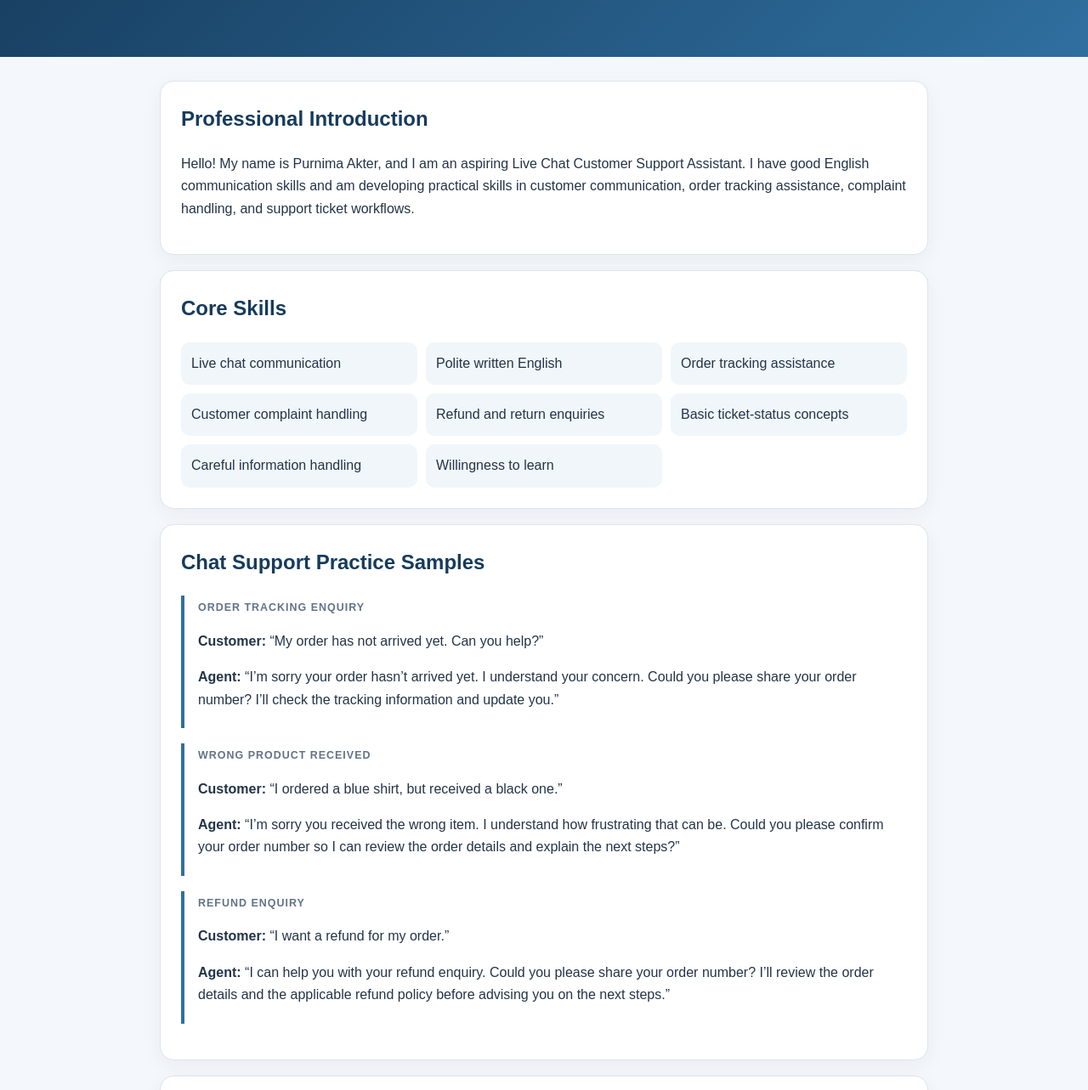
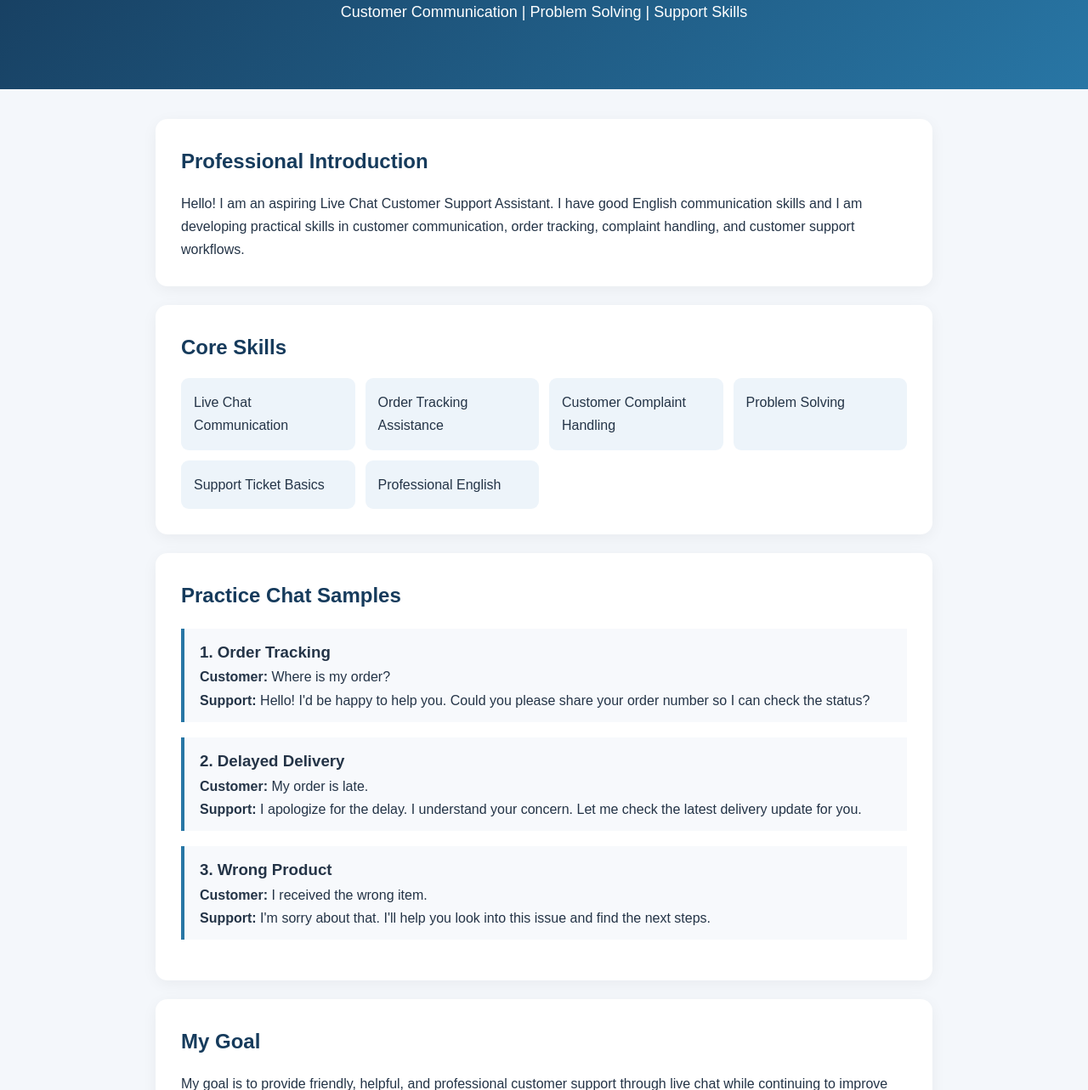
Before and after one commit to Purnimaakter1/live-chat-portfolio, a plain HTML site: page index.html in a window 1280 px wide. Shown: the part 157-1440 px from the top of the page at 85% size. Drawn offline with Linux system fonts and the light colour scheme.

Commit message:
Refactor index.html for better styling and content
Updated HTML structure and styles for improved layout and readability.

```diff
--- a/index.html
+++ b/index.html
@@ -1,48 +1,164 @@
-<!doctype html>
+<!DOCTYPE html>
 <html lang="en">
 <head>
-<meta charset="utf-8"><meta name="viewport" content="width=device-width, initial-scale=1">
+<meta charset="UTF-8">
+<meta name="viewport" content="width=device-width, initial-scale=1.0">
 <title>Live Chat Customer Support Portfolio</title>
+
 <style>
-:root{--navy:#163b5c;--blue:#2f6f9f;--ink:#243447;--muted:#627387;--bg:#f4f7fb;--line:#dce5ee}
-*{box-sizing:border-box}body{margin:0;font-family:Arial,Helvetica,sans-serif;background:var(--bg);color:var(--ink);line-height:1.65}
-header{background:linear-gradient(135deg,#163b5c,#2f6f9f);color:white;padding:64px 20px;text-align:center}
-header h1{font-size:clamp(2rem,5vw,3.3rem);line-height:1.1;margin:0 0 12px}header p{margin:0;color:#e5eef6}
-main{max-width:940px;margin:28px auto;padding:0 18px}.card{background:white;border:1px solid var(--line);border-radius:16px;padding:24px;margin:18px 0;box-shadow:0 6px 22px rgba(25,55,85,.05)}
-h2{color:var(--navy);margin-top:0}.skills{display:grid;grid-template-columns:repeat(auto-fit,minmax(210px,1fr));gap:10px}.skill{background:#f1f6fa;padding:12px;border-radius:10px}
-.sample{border-left:4px solid var(--blue);padding:4px 0 4px 16px;margin:18px 0}.label{font-size:.78rem;text-transform:uppercase;letter-spacing:.08em;color:var(--muted);font-weight:bold}
-footer{text-align:center;color:var(--muted);padding:30px 16px;font-size:.9rem}
-</style></head>
+* {
+  box-sizing: border-box;
+  margin: 0;
+  padding: 0;
+}
+
+body {
+  font-family: Arial, sans-serif;
+  background: #f4f7fb;
+  color: #243447;
+  line-height: 1.7;
+}
+
+header {
+  background: linear-gradient(135deg, #163b5c, #2876a5);
+  color: white;
+  text-align: center;
+  padding: 75px 20px;
+}
+
+header h1 {
+  font-size: 42px;
+  margin-bottom: 10px;
+}
+
+header p {
+  font-size: 18px;
+}
+
+main {
+  max-width: 950px;
+  margin: 35px auto;
+  padding: 0 18px;
+}
+
+.card {
+  background: white;
+  padding: 30px;
+  margin-bottom: 22px;
+  border-radius: 14px;
+  box-shadow: 0 4px 18px rgba(0,0,0,0.05);
+}
+
+h2 {
+  color: #163b5c;
+  margin-bottom: 15px;
+}
+
+.skills {
+  display: grid;
+  grid-template-columns: repeat(auto-fit, minmax(200px, 1fr));
+  gap: 12px;
+}
+
+.skill {
+  background: #edf4fa;
+  padding: 15px;
+  border-radius: 9px;
+}
+
+.sample {
+  border-left: 4px solid #2876a5;
+  padding: 12px 18px;
+  margin: 18px 0;
+  background: #f7f9fc;
+}
+
+footer {
+  text-align: center;
+  padding: 25px;
+  color: #627387;
+}
+</style>
+</head>
+
 <body>
-<header><h1>Live Chat Customer Support</h1><p>Beginner Portfolio • Practice Samples</p></header>
+
+<header>
+  <h1>Live Chat Customer Support</h1>
+  <p>Customer Communication | Problem Solving | Support Skills</p>
+</header>
+
 <main>
-<section class="card"><h2>Professional Introduction</h2>
-<p>Hello! My name is Purnima Akter, and I am an aspiring Live Chat Customer Support Assistant. I have good English communication skills and am developing practical skills in customer communication, order tracking assistance, complaint handling, and support ticket workflows.</p>
+
+<section class="card">
+  <h2>Professional Introduction</h2>
+  <p>
+    Hello! I am an aspiring Live Chat Customer Support Assistant.
+    I have good English communication skills and I am developing
+    practical skills in customer communication, order tracking,
+    complaint handling, and customer support workflows.
+  </p>
 </section>
-<section class="card"><h2>Core Skills</h2><div class="skills">
-<div class="skill">Live chat communication</div><div class="skill">Polite written English</div>
-<div class="skill">Order tracking assistance</div><div class="skill">Customer complaint handling</div>
-<div class="skill">Refund and return enquiries</div><div class="skill">Basic ticket-status concepts</div>
-<div class="skill">Careful information handling</div><div class="skill">Willingness to learn</div>
-</div></section>
-<section class="card"><h2>Chat Support Practice Samples</h2>
-<div class="sample"><div class="label">Order tracking enquiry</div><p><b>Customer:</b> “My order has not arrived yet. Can you help?”</p><p><b>Agent:</b> “I’m sorry your order hasn’t arrived yet. I understand your concern. Could you please share your order number? I’ll check the tracking information and update you.”</p></div>
-<div class="sample"><div class="label">Wrong product received</div><p><b>Customer:</b> “I ordered a blue shirt, but received a black one.”</p><p><b>Agent:</b> “I’m sorry you received the wrong item. I understand how frustrating that can be. Could you please confirm your order number so I can review the order details and explain the next steps?”</p></div>
-<div class="sample"><div class="label">Refund enquiry</div><p><b>Customer:</b> “I want a refund for my order.”</p><p><b>Agent:</b> “I can help you with your refund enquiry. Could you please share your order number? I’ll review the order details and the applicable refund policy before advising you on the next steps.”</p></div>
+
+<section class="card">
+  <h2>Core Skills</h2>
+  <div class="skills">
+    <div class="skill">Live Chat Communication</div>
+    <div class="skill">Order Tracking Assistance</div>
+    <div class="skill">Customer Complaint Handling</div>
+    <div class="skill">Problem Solving</div>
+    <div class="skill">Support Ticket Basics</div>
+    <div class="skill">Professional English</div>
+  </div>
 </section>
-<section class="card"><h2>Support Workflow Knowledge</h2>
-<p><b>Ticket:</b> A record of a customer’s request or issue.</p>
-<p><b>Public reply:</b> A message visible to the customer.</p>
-<p><b>Internal note:</b> A note for the support team, not visible to the customer.</p>
-<p><b>Priority:</b> The urgency assigned to a ticket.</p>
-<p><b>Status:</b> The current state of a ticket, such as Open, Pending, or Solved.</p>
+
+<section class="card">
+  <h2>Practice Chat Samples</h2>
+
+  <div class="sample">
+    <h3>1. Order Tracking</h3>
+    <p><b>Customer:</b> Where is my order?</p>
+    <p><b>Support:</b> Hello! I'd be happy to help you.
+    Could you please share your order number so I can check the status?</p>
+  </div>
+
+  <div class="sample">
+    <h3>2. Delayed Delivery</h3>
+    <p><b>Customer:</b> My order is late.</p>
+    <p><b>Support:</b> I apologize for the delay.
+    I understand your concern. Let me check the latest delivery update for you.</p>
+  </div>
+
+  <div class="sample">
+    <h3>3. Wrong Product</h3>
+    <p><b>Customer:</b> I received the wrong item.</p>
+    <p><b>Support:</b> I'm sorry about that.
+    I'll help you look into this issue and find the next steps.</p>
+  </div>
 </section>
-<section class="card"><h2>Professional Principles</h2><ul>
-<li>Be polite, patient, and clear.</li><li>Verify order details before making promises.</li>
-<li>Never request passwords, one-time codes, or full payment-card details.</li>
-<li>Follow the company’s refund, return, and privacy policies.</li>
-<li>Do not claim work experience or software expertise you have not yet gained.</li>
-</ul></section>
+
+<section class="card">
+  <h2>My Goal</h2>
+  <p>
+    My goal is to provide friendly, helpful, and professional
+    customer support through live chat while continuing to improve
+    my communication and problem-solving skills.
+  </p>
+</section>
+
+<section class="card">
+  <h2>Portfolio Notice</h2>
+  <p>
+    The chat examples on this website are practice samples created
+    for skill development. They are not real client projects.
+  </p>
+</section>
+
 </main>
-<footer>Experience level: Beginner • These are practice examples, not real client work or employment history.</footer>
-</body></html>
+
+<footer>
+  Live Chat Customer Support Portfolio
+</footer>
+
+</body>
+</html>
```
